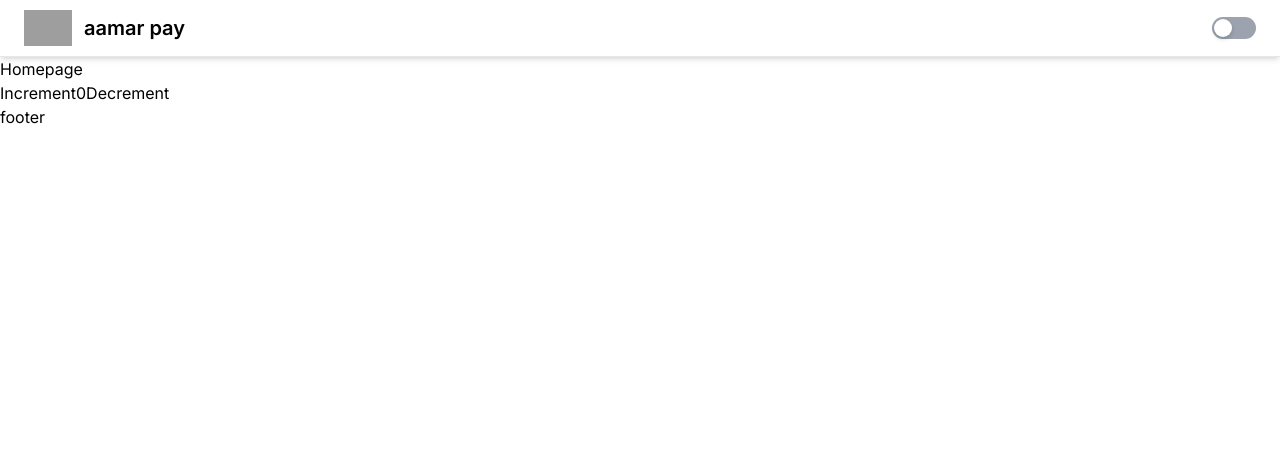
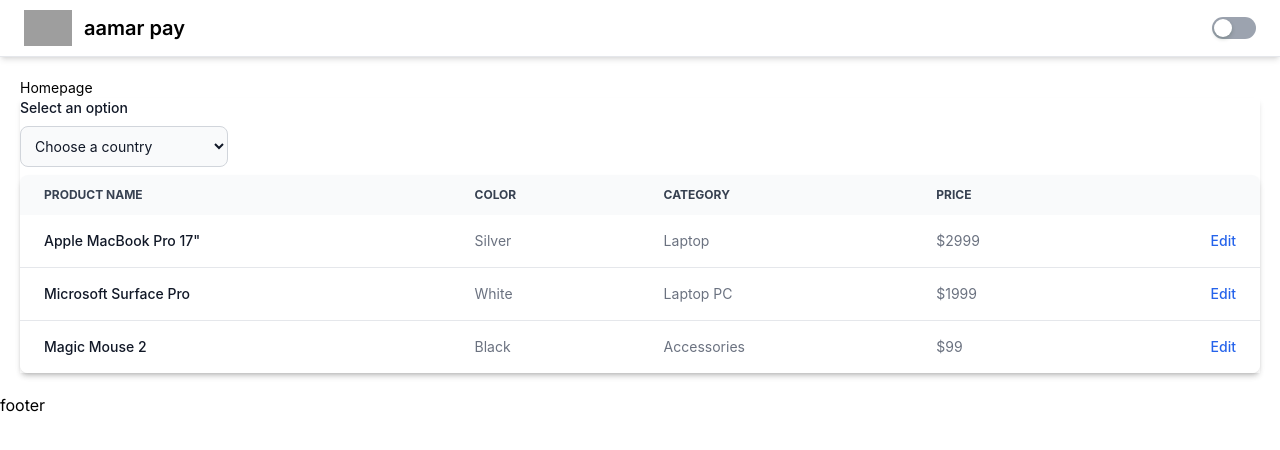
Before and after one commit to shaon07/aamar-pay, a React (Create React App) app: page / in a window 1280 px wide. Shown: the top 450 px of the page. Built offline with nearby package versions, Linux system fonts and the light colour scheme; grey boxes are pictures that could not be loaded.

Commit message:
[add] homepage design

```diff
--- /dev/null
+++ b/src/components/selectBox/index.tsx
@@ -0,0 +1,16 @@
+
+export default function SelectBox() {
+    return (
+        <div>
+            <label htmlFor="countries" className="block mb-2 text-sm font-medium text-gray-900 dark:text-white">Select an option</label>
+            <select id="countries" className="bg-gray-50 border border-gray-300 text-gray-900 text-sm rounded-lg focus:ring-blue-500 focus:border-blue-500 block w-full p-2.5 dark:bg-gray-700 dark:border-gray-600 dark:placeholder-gray-400 dark:text-white dark:focus:ring-blue-500 dark:focus:border-blue-500">
+                <option selected>Choose a country</option>
+                <option value="US">United States</option>
+                <option value="CA">Canada</option>
+                <option value="FR">France</option>
+                <option value="DE">Germany</option>
+            </select>
+
+        </div>
+    )
+}
--- /dev/null
+++ b/src/components/table/index.tsx
@@ -0,0 +1,84 @@
+/* eslint-disable jsx-a11y/anchor-is-valid */
+
+export default function Table() {
+    return (
+        <div className="relative overflow-x-auto shadow-md sm:rounded-lg">
+            <table className="w-full text-sm text-left rtl:text-right text-gray-500 dark:text-gray-400">
+                <thead className="text-xs text-gray-700 uppercase bg-gray-50 dark:bg-gray-700 dark:text-gray-400">
+                    <tr>
+                        <th scope="col" className="px-6 py-3">
+                            Product name
+                        </th>
+                        <th scope="col" className="px-6 py-3">
+                            Color
+                        </th>
+                        <th scope="col" className="px-6 py-3">
+                            Category
+                        </th>
+                        <th scope="col" className="px-6 py-3">
+                            Price
+                        </th>
+                        <th scope="col" className="px-6 py-3">
+                            <span className="sr-only">Edit</span>
+                        </th>
+                    </tr>
+                </thead>
+
+                <tbody>
+                    <tr className="bg-white border-b dark:bg-gray-800 dark:border-gray-700 hover:bg-gray-50 dark:hover:bg-gray-600">
+                        <th scope="row" className="px-6 py-4 font-medium text-gray-900 whitespace-nowrap dark:text-white">
+                            Apple MacBook Pro 17"
+                        </th>
+                        <td className="px-6 py-4">
+                            Silver
+                        </td>
+                        <td className="px-6 py-4">
+                            Laptop
+                        </td>
+                        <td className="px-6 py-4">
+                            $2999
+                        </td>
+                        <td className="px-6 py-4 text-right">
+                            <a href="#" className="font-medium text-blue-600 dark:text-blue-500 hover:underline">Edit</a>
+                        </td>
+                    </tr>
+                    <tr className="bg-white border-b dark:bg-gray-800 dark:border-gray-700 hover:bg-gray-50 dark:hover:bg-gray-600">
+                        <th scope="row" className="px-6 py-4 font-medium text-gray-900 whitespace-nowrap dark:text-white">
+                            Microsoft Surface Pro
+                        </th>
+                        <td className="px-6 py-4">
+                            White
+                        </td>
+                        <td className="px-6 py-4">
+                            Laptop PC
+                        </td>
+                        <td className="px-6 py-4">
+                            $1999
+                        </td>
+                        <td className="px-6 py-4 text-right">
+                            <a href="#" className="font-medium text-blue-600 dark:text-blue-500 hover:underline">Edit</a>
+                        </td>
+                    </tr>
+                    <tr className="bg-white dark:bg-gray-800 hover:bg-gray-50 dark:hover:bg-gray-600">
+                        <th scope="row" className="px-6 py-4 font-medium text-gray-900 whitespace-nowrap dark:text-white">
+                            Magic Mouse 2
+                        </th>
+                        <td className="px-6 py-4">
+                            Black
+                        </td>
+                        <td className="px-6 py-4">
+                            Accessories
+                        </td>
+                        <td className="px-6 py-4">
+                            $99
+                        </td>
+                        <td className="px-6 py-4 text-right">
+                            <a href="#" className="font-medium text-blue-600 dark:text-blue-500 hover:underline">Edit</a>
+                        </td>
+                    </tr>
+                </tbody>
+            </table>
+        </div>
+
+    )
+}
--- a/src/layout/index.tsx
+++ b/src/layout/index.tsx
@@ -7,7 +7,7 @@
 
 export default function Layout({ children }: LayoutProps) {
     return (
-        <div>
+        <div className='bg-white dark:bg-slate-800'>
             <Header />
             {children}
             <h1>footer</h1>
--- a/src/pages/homepage/index.tsx
+++ b/src/pages/homepage/index.tsx
@@ -1,29 +1,6 @@
-import { useDispatch, useSelector } from "react-redux"
-import { decrement, increment } from "../../services/redux/slices/counterSlice"
-import { RootState } from "../../services/redux/store"
+import HomepageViewLayer from "../../screens/homepageViewLayer"
 
 export default function Homepage() {
-    const count = useSelector((state: RootState) => state.counterReducer.value)
-    const dispatch = useDispatch()
 
-    return (
-        <div>
-            <h1>Homepage</h1>
-            <div>
-                <button
-                    aria-label="Increment value"
-                    onClick={() => dispatch(increment())}
-                >
-                    Increment
-                </button>
-                <span>{count}</span>
-                <button
-                    aria-label="Decrement value"
-                    onClick={() => dispatch(decrement())}
-                >
-                    Decrement
-                </button>
-            </div>
-        </div>
-    )
+    return <HomepageViewLayer />
 }
--- /dev/null
+++ b/src/screens/homepageViewLayer/index.tsx
@@ -0,0 +1,22 @@
+import { Col, Row } from "antd";
+import SelectBox from "../../components/selectBox";
+import Table from "../../components/table";
+import { globalStyles } from "../../styles/tailwind/globalStyles/index.css";
+
+export default function HomepageViewLayer() {
+    return (
+        <div className={`${globalStyles.container} mx-auto`}>
+            <Row>
+                <Col xs={24}>
+                    <h1>Homepage</h1>
+                    <div className="shadow-md flex flex-col gap-2">
+                        <div className="max-w-52">
+                            <SelectBox />
+                        </div>
+                        <Table />
+                    </div>
+                </Col>
+            </Row>
+        </div>
+    )
+}
--- /dev/null
+++ b/src/styles/tailwind/globalStyles/index.css.ts
@@ -0,0 +1,3 @@
+export const globalStyles = {
+  container: `p-5 max-w-[1440px]`,
+};
```
